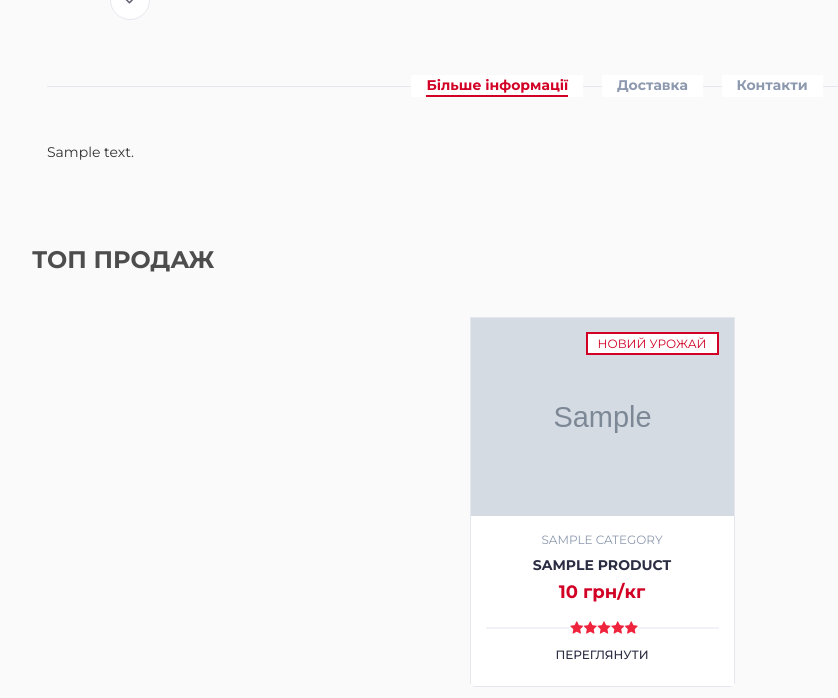
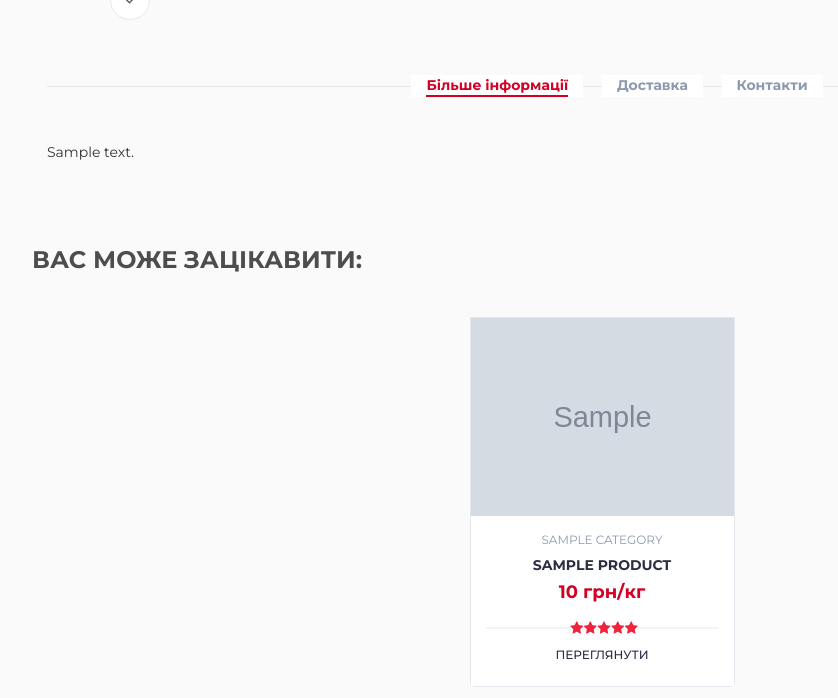
Before and after one commit to Astrogor4ik/Agroviktoria, a Django app: a page that uses agroviktoria/seed/templates/seed/product.html in a window 1280 px wide. Shown: the part 699-1397 px from the top of the page, without its empty margins (38-876 px from the left). Run offline with Django 4.2, Linux system fonts and the light colour scheme; tables that the repository leaves empty hold one stand-in row (values such as "Sample post"); grey boxes marked "Sample" are stand-in pictures; some libraries are stand-ins or nearby versions.

Commit message:
Додано посилання до всіх карточок товарів, магазин, віджети.

```diff
--- a/agroviktoria/seed/templates/seed/product.html
+++ b/agroviktoria/seed/templates/seed/product.html
@@ -382,7 +382,7 @@
             <!-- section title -->
             <div class="col-md-12">
                 <div class="section-title">
-                    <h3 class="title">Топ продаж</h3>
+                    <h3 class="title">Вас може зацікавити:</h3>
 
                 </div>
             </div>
@@ -399,13 +399,13 @@
                                 {% for product in products%}
                                 {% if product.top_sale %}
                                 <div class="product">
-                                    <div class="product-img">
-                                        <img src="{{product.imageURL}}" alt="">
-                                        <div class="product-label">
-                                            <!--span class="sale">-10%</span-->
-                                            <span class="sale">НОВИЙ УРОЖАЙ</span>
-                                        </div>
-                                    </div>
+                                    <a href="{{ product.get_absolute_url }}" class="product-img">
+                                    <img src="{{product.imageURL}}" alt=""></a>
+<!--                                        <div class="product-label">-->
+<!--                                            &lt;!&ndash;span class="sale">-10%</span&ndash;&gt;-->
+<!--                                            <span class="sale">НОВИЙ УРОЖАЙ</span>-->
+<!--                                        </div>-->
+
                                     <div class="product-body">
                                         <p class="product-category">{{product.cat}}</p>
                                         <h3 class="product-name"><a href="{{ product.get_absolute_url }}">{{product.name_prod}}</a></h3>
```
Also changed, not shown: agroviktoria/seed/templates/seed/index.html (+7 -7 lines), agroviktoria/seed/templates/seed/store.html (+6 -6 lines).
